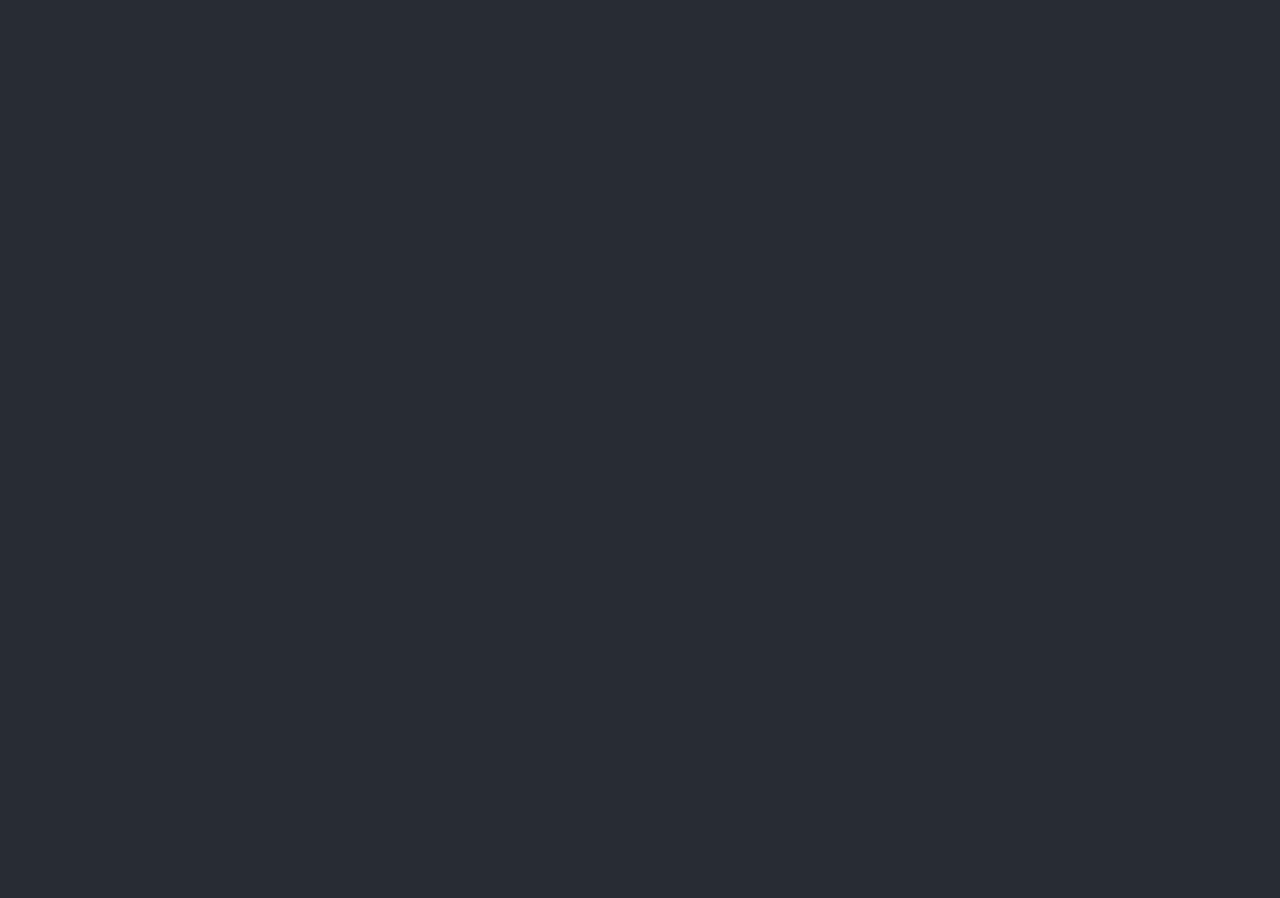
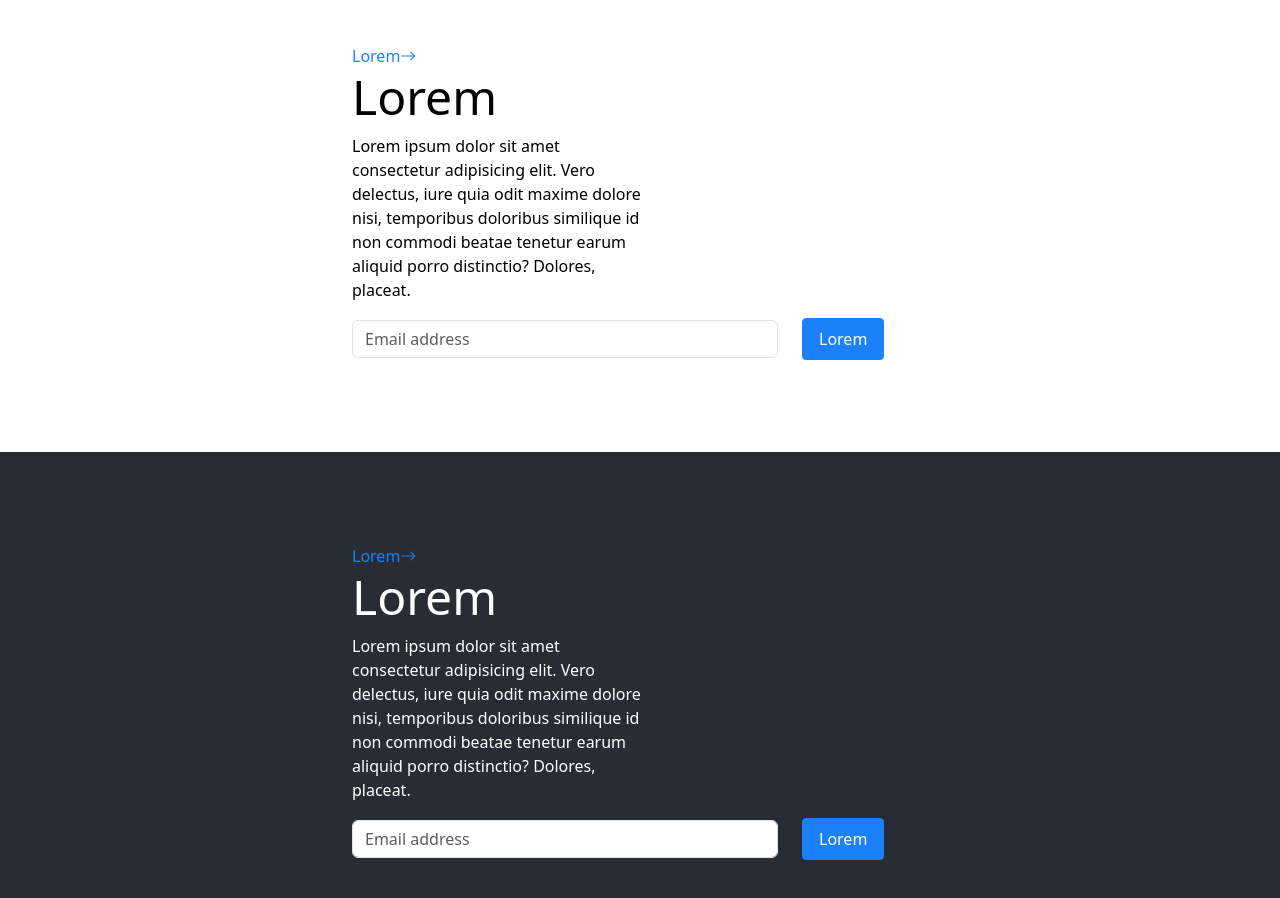
Before and after one commit to LemonMantis5571/Task-List-Manager, a React (Create React App) app: page / in a window 1280 px wide. Shown: the part 700-1598 px from the top of the page. Before the commit the page ends 800 px from the top, so only its background shows below. Built offline with nearby package versions, Linux system fonts and the light colour scheme.

Commit message:
Agregando sections al home, sigue faltando estilizar el form y hacer los login/register

```diff
--- a/src/Pages/HomePage.jsx
+++ b/src/Pages/HomePage.jsx
@@ -11,7 +11,7 @@ const HomePage = () => {
                     </span>
                     <div className='title-description mb-3'>
                         <h2 className='home-title display-2'>Task management and list Tool</h2>
-                        <span className='home-description'>Coinbase us the easiest place to buy and sell cryptocurrency. Sign up and get started today.</span>
+                        <span className='home-description'>  Lorem ipsum dolor sit amet consectetur adipisicing elit. Vero delectus, iure quia odit maxime dolore nisi, temporibus doloribus similique id non commodi beatae tenetur earum aliquid porro distinctio? Dolores, placeat.</span>
                     </div>
                     <div className="lead-magnet row align-items-center">
                         <div className="col">
@@ -25,7 +25,54 @@ const HomePage = () => {
                 <div className="home-img d-none d-md-block">
                     <img src={Checklist} alt="People" width='600px' height='500px'/>
                 </div>
+            </section>
 
+            <section className='sec-features'>
+                <div className='home-cta'>
+                    <span className='cta-text'>
+                        Lorem
+                        <i className="bi bi-arrow-right"></i>
+                    </span>
+                    <div className='title-description mb-3'>
+                        <h2 className='home-title display-2'>Lorem</h2>
+                        <span className='home-description'>Lorem ipsum dolor sit amet consectetur adipisicing elit. Vero delectus, iure quia odit maxime dolore nisi, temporibus doloribus similique id non commodi beatae tenetur earum aliquid porro distinctio? Dolores, placeat.</span>
+                    </div>
+                    <div className="lead-magnet row align-items-center">
+                        <div className="col">
+                            <input type="text" className="form-control input-text" placeholder="Email address"/>
+                        </div>
+                        <div className="col input-col">
+                            <button className="btn-main">Lorem</button>
+                        </div>
+                    </div>
+                </div>
+                {/* <div className="home-img d-none d-md-block">
+                    <img src={Checklist} alt="People" width='600px' height='500px'/>
+                </div> */}
+            </section>
+
+            <section className='sec-keys'>
+                <div className='home-cta'>
+                    <span className='cta-text'>
+                        Lorem
+                        <i className="bi bi-arrow-right"></i>
+                    </span>
+                    <div className='title-description mb-3'>
+                        <h2 className='home-title display-2'>Lorem</h2>
+                        <span className='home-description'>  Lorem ipsum dolor sit amet consectetur adipisicing elit. Vero delectus, iure quia odit maxime dolore nisi, temporibus doloribus similique id non commodi beatae tenetur earum aliquid porro distinctio? Dolores, placeat.</span>
+                    </div>
+                    <div className="lead-magnet row align-items-center">
+                        <div className="col">
+                            <input type="text" className="form-control input-text" placeholder="Email address"/>
+                        </div>
+                        <div className="col input-col">
+                            <button className="btn-main">Lorem</button>
+                        </div>
+                    </div>
+                </div>
+                {/* <div className="home-img d-none d-md-block">
+                    <img src={Checklist} alt="People" width='600px' height='500px'/>
+                </div> */}
             </section>
 
         </div>
--- a/src/Routes/TaskNavBar.jsx
+++ b/src/Routes/TaskNavBar.jsx
@@ -8,7 +8,7 @@ import HomePage from '../Pages/HomePage';
 const TaskNavBar = () => {
     return (
      <Router>
-        <nav className='navbar justify-content-center navbar-expand-md bg-dark' data-bs-theme="dark">
+        <nav className='navbar justify-content-center navbar-expand-md bg-dark w-100' data-bs-theme="dark">
             <div className="container-fluid">
                 <Link className="navbar-brand" href='/'>Task-Manager</Link>
                 <button className="navbar-toggler" type="button" data-bs-toggle="collapse" data-bs-target="#navbarNav" aria-controls="navbarNav" aria-expanded="false" aria-label="Toggle navigation">
--- a/src/Styles/css/index.css
+++ b/src/Styles/css/index.css
@@ -27,7 +27,6 @@ body {
   align-items: center;
   justify-content: center;
   width: 100%;
-  max-width: 992px;
   margin: auto;
   padding: 3rem;
 }
@@ -49,6 +48,67 @@ body {
   width: 600px;
 }
 .sec-home .home-cta .lead-magnet .input-col {
+  max-width: 150px;
+}
+
+.sec-features {
+  display: flex;
+  height: 500px;
+  align-items: center;
+  justify-content: center;
+  background-color: white;
+  width: 100%;
+  margin: auto;
+  padding: 3rem;
+}
+.sec-features .home-cta .cta-text {
+  color: #1a81f8;
+  cursor: pointer;
+}
+.sec-features .home-cta .home-title {
+  color: black;
+  width: 20rem;
+  font-size: 3rem;
+}
+.sec-features .home-cta .home-description {
+  color: black;
+  max-width: 300px;
+  display: block;
+}
+.sec-features .home-cta .lead-magnet {
+  width: 600px;
+}
+.sec-features .home-cta .lead-magnet .input-col {
+  max-width: 150px;
+}
+
+.sec-keys {
+  height: 500px;
+  display: flex;
+  align-items: center;
+  justify-content: center;
+  width: 100%;
+  margin: auto;
+  padding: 3rem;
+}
+.sec-keys .home-cta .cta-text {
+  color: #1a81f8;
+  cursor: pointer;
+}
+.sec-keys .home-cta .home-title {
+  color: white;
+  width: 20rem;
+  font-size: 3rem;
+}
+.sec-keys .home-cta .home-description {
+  color: white;
+  max-width: 300px;
+  display: block;
+}
+.sec-keys .home-cta .lead-magnet {
+  width: 600px;
+}
+.sec-keys .home-cta .lead-magnet .input-col {
   max-width: 150px;
 }
 
--- a/src/Styles/scss/_globals.scss
+++ b/src/Styles/scss/_globals.scss
@@ -2,13 +2,84 @@
 
 @mixin section-display {
     width: 100%;
-    max-width: 992px;
     margin: auto;
     padding: 3rem;
 
 }
 /** HomePage css **/
 .sec-home {
+    display: flex;
+    align-items: center;
+    justify-content: center;
+    @include section-display();
+
+    .home-cta {
+        .cta-text{
+            color: components.$color-main;
+            cursor: pointer;
+        }
+
+          .home-title {
+            color: white;
+            width: 20rem;
+            font-size: 3rem;
+          }
+
+          .home-description {
+            color: white;
+            max-width: 300px;
+            display: block;
+          }
+
+        .lead-magnet {
+            width: 600px;
+            .input-col {
+                max-width: 150px;
+            }
+        }
+    }
+
+}
+
+.sec-features {
+    display: flex;
+    height: 500px;
+    align-items: center;
+    justify-content: center;
+    background-color: white;
+    @include section-display();
+
+    .home-cta {
+        .cta-text{
+            color: components.$color-main;
+            cursor: pointer;
+        }
+
+          .home-title {
+            color: black;
+            width: 20rem;
+            font-size: 3rem;
+          }
+
+          .home-description {
+            color: black;
+            max-width: 300px;
+            display: block;
+          }
+
+        .lead-magnet {
+            width: 600px;
+            .input-col {
+                max-width: 150px;
+            }
+        }
+    }
+
+}
+
+
+.sec-keys {
+    height: 500px;
     display: flex;
     align-items: center;
     justify-content: center;
```
Also changed, not shown: 1 other file (tests, documents, lock files or other folders).
